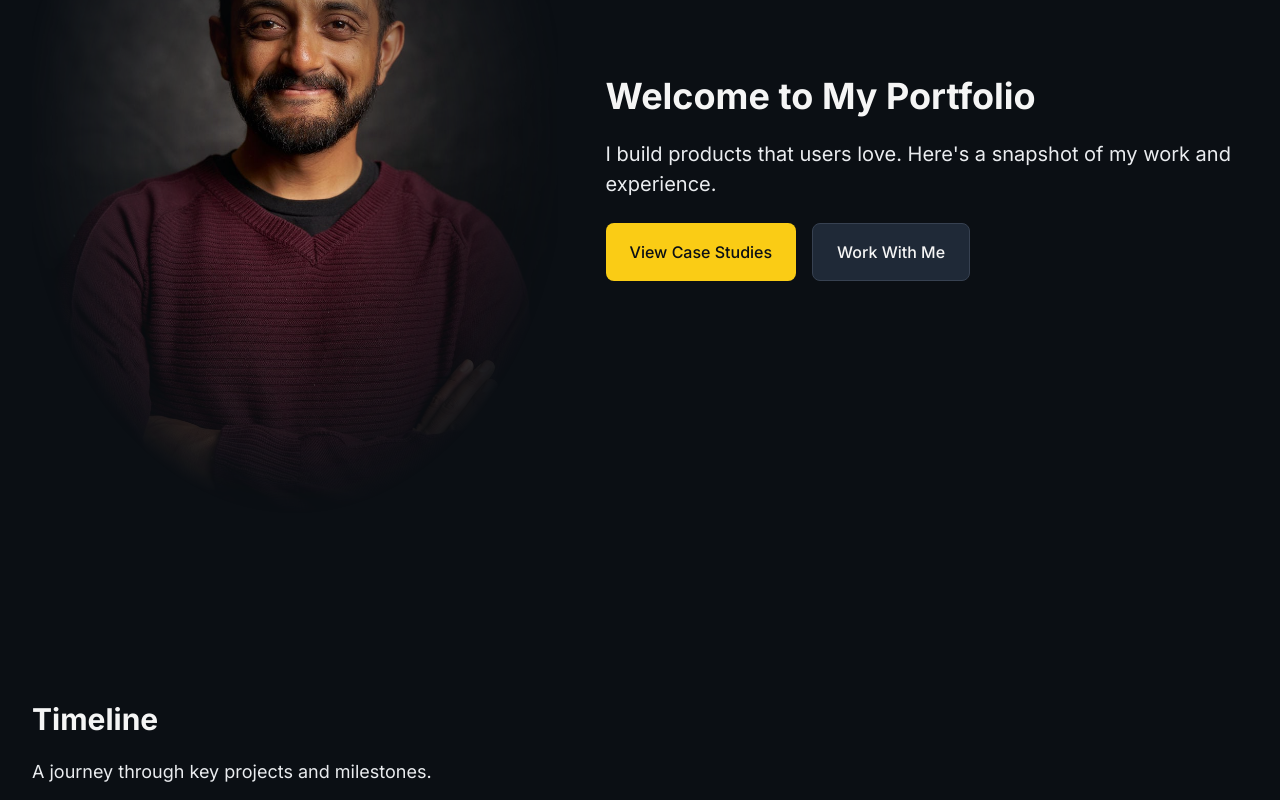
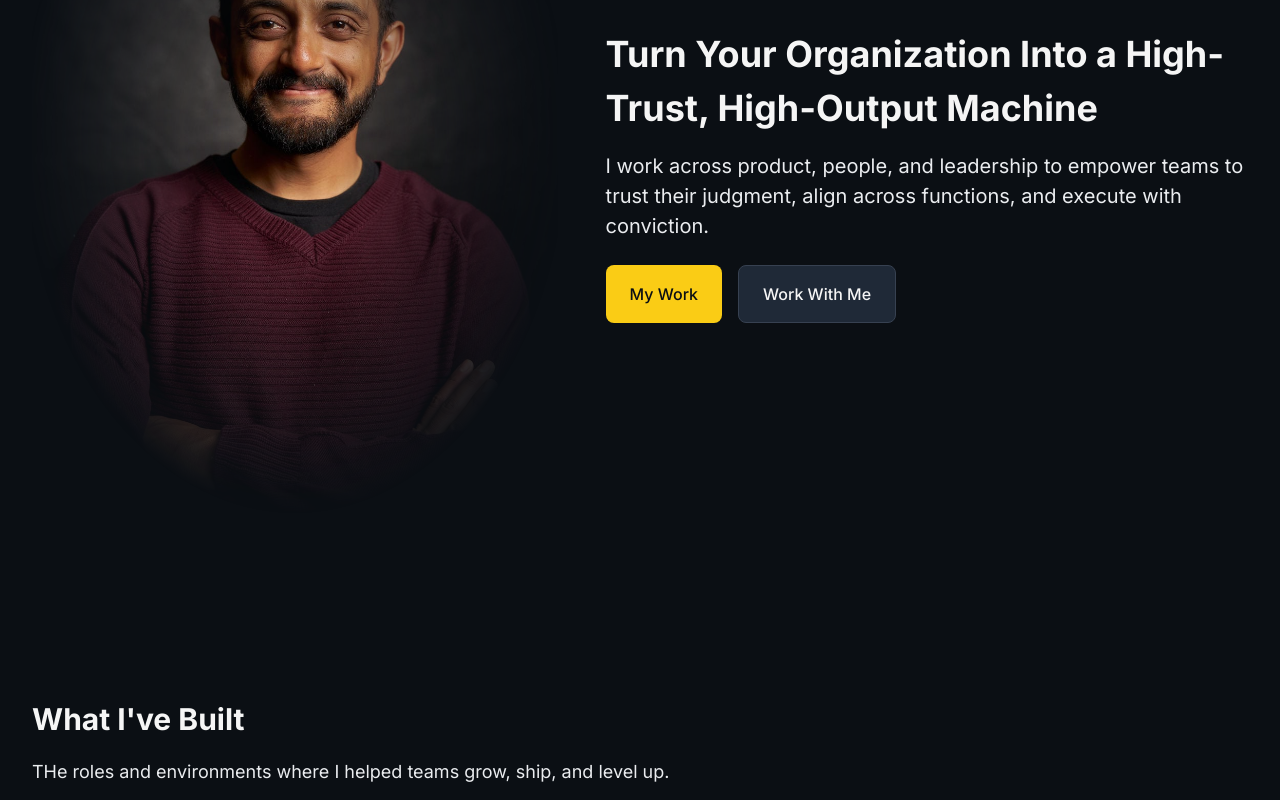
Before and after one commit to varunrajan/portfolio, a Next.js app: page / in a window 1280 px wide. Shown: the part 380-1180 px from the top of the page. Built offline with nearby package versions, Linux system fonts and the light colour scheme.

Commit message:
Adjust fading on hero image, professionalize hero text and timeline headings

```diff
--- a/src/app/page.tsx
+++ b/src/app/page.tsx
@@ -103,14 +103,14 @@ export default function Home() {
             {/* Right column: hero content */}
             <div className="order-2 md:order-none text-left">
               <h1 className="text-4xl font-bold text-text-heading mb-md">
-                Welcome to My Portfolio
+                Turn Your Organization Into a High-Trust, High-Output Machine
               </h1>
               <p className="text-xl text-text-body max-w-2xl mb-lg">
-                I build products that users love. Here's a snapshot of my work and experience.
+                I work across product, people, and leadership to empower teams to trust their judgment, align across functions, and execute with conviction.
               </p>
               <div className="flex flex-wrap gap-md">
                 <Button href="/case-studies" variant="primary">
-                  View Case Studies
+                  My Work
                 </Button>
                 <Button href="/work-with-me" variant="secondary">
                   Work With Me
@@ -123,9 +123,9 @@ export default function Home() {
 
       <Section className="bg-bg-page">
         <div className="mb-xl">
-          <h2 className="text-3xl font-bold text-text-heading mb-md">Timeline</h2>
+          <h2 className="text-3xl font-bold text-text-heading mb-md">What I've Built</h2>
           <p className="text-lg text-text-body">
-            A journey through key projects and milestones.
+            THe roles and environments where I helped teams grow, ship, and level up.
           </p>
         </div>
         <Timeline entries={timelineEntries} caseStudies={caseStudies} />
```
